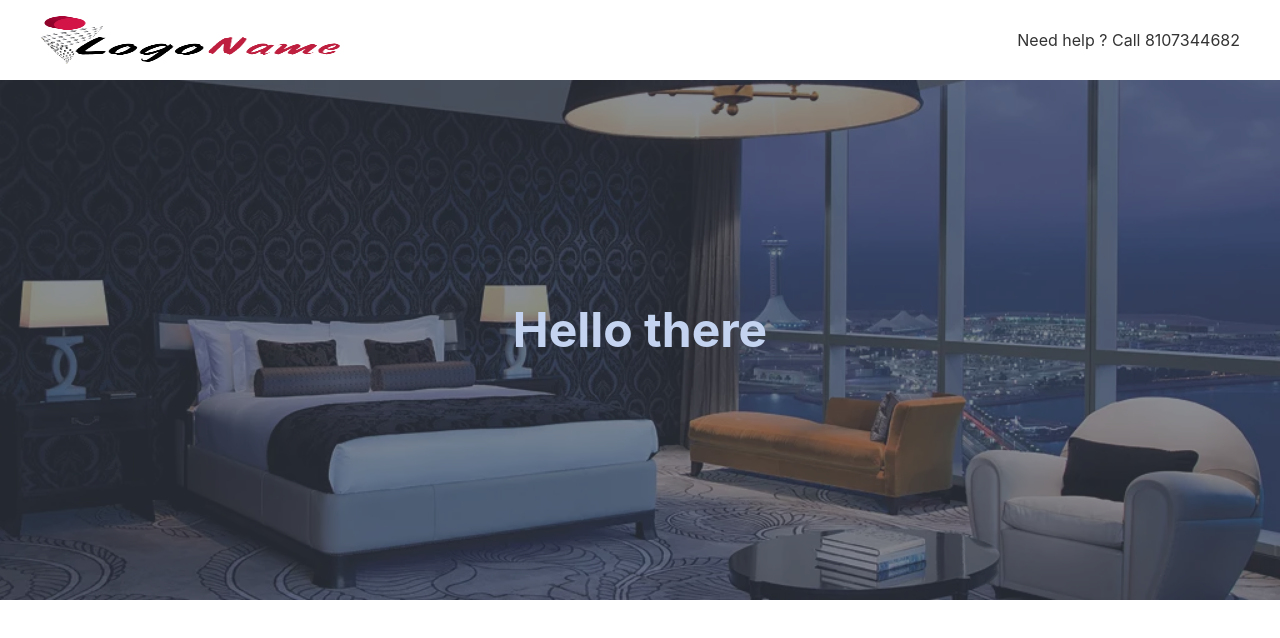
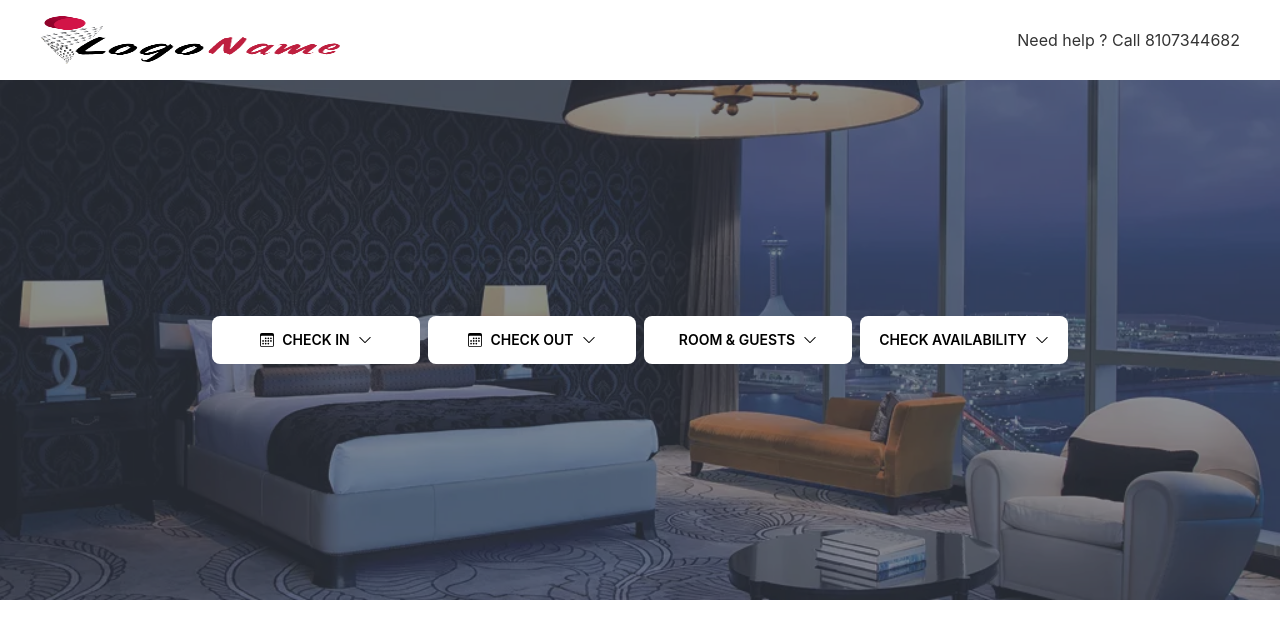
Before and after one commit to rakibul-wdp/hotel-landing, a React (Create React App) app: page / in a window 1280 px wide. Shown: the top 638 px of the page. Built offline with nearby package versions, Linux system fonts and the light colour scheme.

Commit message:
add options in hero section

```diff
--- a/package.json
+++ b/package.json
@@ -8,7 +8,9 @@
     "@testing-library/user-event": "^13.5.0",
     "daisyui": "^2.46.1",
     "react": "^18.2.0",
+    "react-calendar": "^4.0.0",
     "react-dom": "^18.2.0",
+    "react-icons": "^4.7.1",
     "react-scripts": "5.0.1",
     "web-vitals": "^2.1.4"
   },
--- a/src/components/Hero.js
+++ b/src/components/Hero.js
@@ -1,7 +1,11 @@
-import React from 'react';
-import hero from '../assets/images/hero.webp';
+import React, { useState } from "react";
+import { Calendar } from "react-calendar";
+import { BsCalendar3, BsChevronDown } from "react-icons/bs";
+import hero from "../assets/images/hero.webp";
 
 const Hero = () => {
+  const [value, onChange] = useState(new Date());
+
   return (
     <div
       className="hero min-h-[65vh]"
@@ -9,8 +13,79 @@ const Hero = () => {
     >
       <div className="hero-overlay bg-opacity-60"></div>
       <div className="hero-content text-center text-neutral-content">
-        <div className="max-w-md">
-          <h1 className="mb-5 text-5xl font-bold">Hello there</h1>
+        <div className="max-w-md flex justify-center">
+          <div className="dropdown dropdown-bottom dropdown-end">
+            <label
+              tabIndex={0}
+              className="btn m-1 w-52 bg-base-100 text-black border-0"
+            >
+              <BsCalendar3 />
+              <span className="mx-2">Check in</span>
+              <BsChevronDown />
+            </label>
+            <Calendar
+              tabIndex={0}
+              className="dropdown-content menu p-2 shadow bg-base-100 rounded-box w-52 text-black"
+              onChange={onChange}
+              value={value}
+            />
+          </div>
+          <div className="dropdown dropdown-bottom dropdown-end">
+            <label
+              tabIndex={0}
+              className="btn m-1 w-52 bg-base-100 text-black border-0"
+            >
+              <BsCalendar3 />
+              <span className="mx-2">Check out</span>
+              <BsChevronDown />
+            </label>
+            <Calendar
+              tabIndex={0}
+              className="dropdown-content menu p-2 shadow bg-base-100 rounded-box w-52 text-black"
+              onChange={onChange}
+              value={value}
+            />
+          </div>
+          <div className="dropdown dropdown-bottom dropdown-end">
+            <label
+              tabIndex={0}
+              className="btn m-1 w-52 bg-base-100 text-black border-0"
+            >
+              <span className="mr-2">Room & Guests</span>
+              <BsChevronDown />
+            </label>
+            <ul
+              tabIndex={0}
+              className="dropdown-content menu p-2 shadow bg-base-100 rounded-box w-52 text-black"
+            >
+              <li>
+                <a>Item 1</a>
+              </li>
+              <li>
+                <a>Item 2</a>
+              </li>
+            </ul>
+          </div>
+          <div className="dropdown dropdown-bottom dropdown-end">
+            <label
+              tabIndex={0}
+              className="btn m-1 w-52 bg-base-100 text-black border-0"
+            >
+              <span className="mr-2">Check availability</span>
+              <BsChevronDown />
+            </label>
+            <ul
+              tabIndex={0}
+              className="dropdown-content menu p-2 shadow bg-base-100 rounded-box w-52 text-black"
+            >
+              <li>
+                <a>Item 1</a>
+              </li>
+              <li>
+                <a>Item 2</a>
+              </li>
+            </ul>
+          </div>
         </div>
       </div>
     </div>
```
Also changed, not shown: 1 other file (tests, documents, lock files or other folders).
